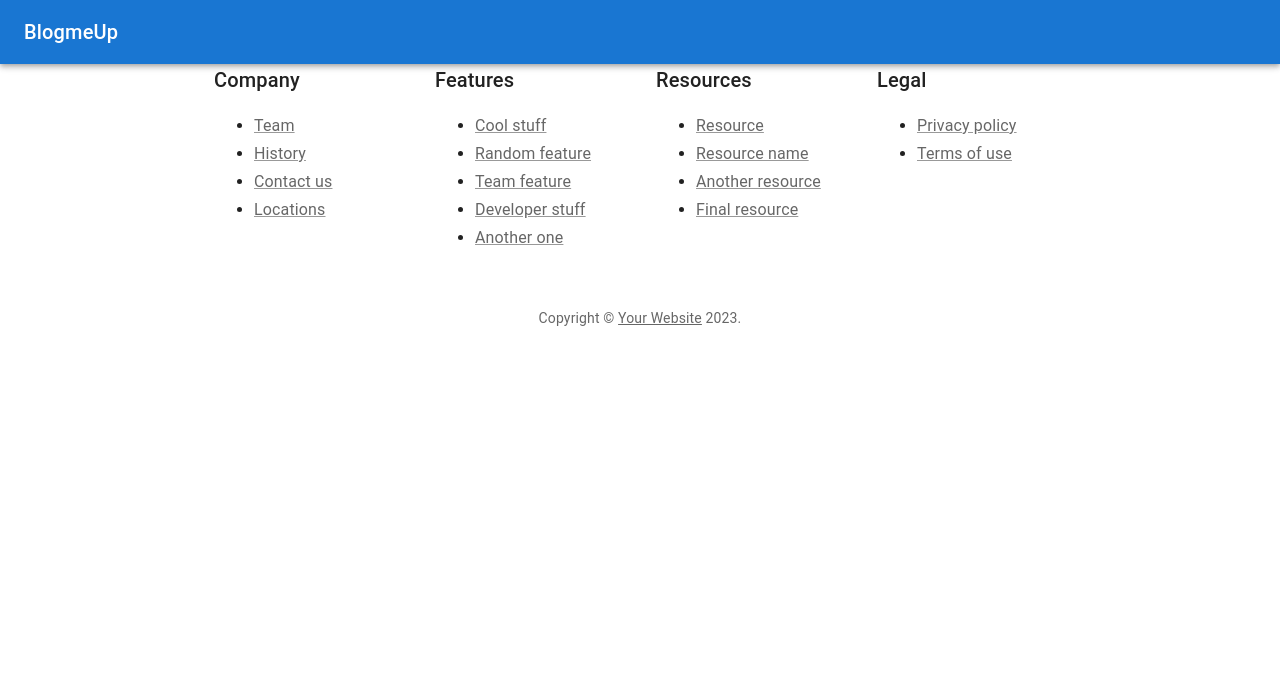
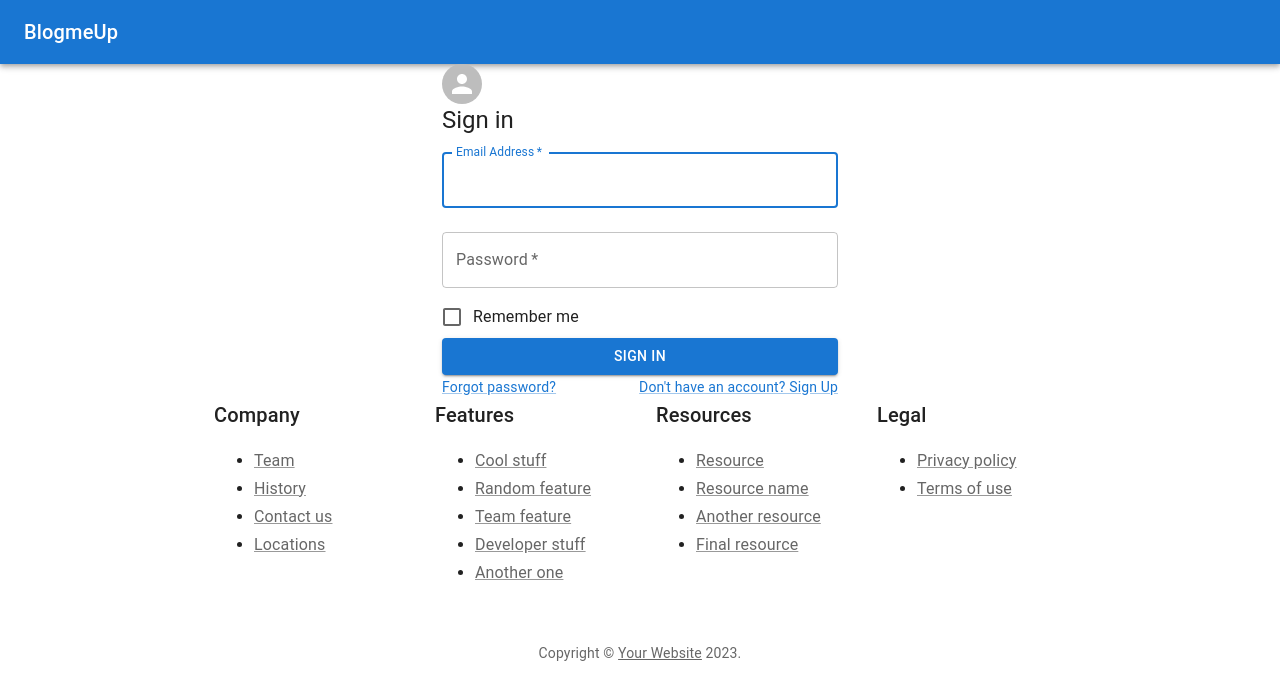
Before and after one commit to alimgee/drf_react, a React (Create React App) app in the folder react/blogapi/: page /signin in a window 1280 px wide. Shown: the top 700 px of the page. Built offline with nearby package versions, Linux system fonts and the light colour scheme.

Commit message:
Complete logon and add interceptors

```diff
--- a/react/blogapi/src/Axios.js
+++ b/react/blogapi/src/Axios.js
@@ -14,6 +14,74 @@ const axiosInstance = axios.create({
 	},
 });
 
+axiosInstance.interceptors.response.use(
+	(response) => {
+		return response;
+	},
+	async function (error) {
+		const originalRequest = error.config;
 
+		if (typeof error.response === 'undefined') {
+			alert(
+				'A server/network error occurred. ' +
+					'Looks like CORS might be the problem. ' +
+					'Sorry about this - we will get it fixed shortly.'
+			);
+			return Promise.reject(error);
+		}
+
+		if (
+			error.response.status === 401 &&
+			originalRequest.url === baseURL + 'token/refresh/'
+		) {
+			window.location.href = '/signin/';
+			return Promise.reject(error);
+		}
+
+		if (
+			error.response.data.code === 'token_not_valid' &&
+			error.response.status === 401 &&
+			error.response.statusText === 'Unauthorized'
+		) {
+			const refreshToken = localStorage.getItem('refresh_token');
+
+			if (refreshToken) {
+				const tokenParts = JSON.parse(atob(refreshToken.split('.')[1]));
+
+				// exp date in token is expressed in seconds, while now() returns milliseconds:
+				const now = Math.ceil(Date.now() / 1000);
+				console.log(tokenParts.exp);
+
+				if (tokenParts.exp > now) {
+					return axiosInstance
+						.post('/token/refresh/', { refresh: refreshToken })
+						.then((response) => {
+							localStorage.setItem('access_token', response.data.access);
+							localStorage.setItem('refresh_token', response.data.refresh);
+
+							axiosInstance.defaults.headers['Authorization'] =
+								'JWT ' + response.data.access;
+							originalRequest.headers['Authorization'] =
+								'JWT ' + response.data.access;
+
+							return axiosInstance(originalRequest);
+						})
+						.catch((err) => {
+							console.log(err);
+						});
+				} else {
+					console.log('Refresh token is expired', tokenParts.exp, now);
+					window.location.href = '/signin/';
+				}
+			} else {
+				console.log('Refresh token not available.');
+				window.location.href = '/signin/';
+			}
+		}
+
+		// specific error handling done elsewhere
+		return Promise.reject(error);
+	}
+);
 
 export default axiosInstance;
--- a/react/blogapi/src/components/Login.js
+++ b/react/blogapi/src/components/Login.js
@@ -1,29 +1,116 @@
 import React, { useState } from 'react';
+import axiosInstance from '../Axios';
+import { useNavigate } from "react-router-dom";
+//MaterialUI
+import Avatar from '@mui/material/Avatar';
+import Button from '@mui/material/Button';
+import CssBaseline from '@mui/material/CssBaseline';
+import TextField from '@mui/material/TextField';
+import FormControlLabel from '@mui/material/FormControlLabel';
+import Checkbox from '@mui/material/Checkbox';
+import Link from '@mui/material/Link';
+import Grid from '@mui/material/Grid';
+import Typography from '@mui/material/Typography';
+import Container from '@mui/material/Container';
 
-function Login() {
-  const [username, setUsername] = useState('');
-  const [password, setPassword] = useState('');
 
-  const handleSubmit = (event) => {
-    event.preventDefault();
-    // handle login logic here
-  }
+export default function SignIn() {
+	const navigate = useNavigate();
+	const initialFormData = Object.freeze({
+		email: '',
+		password: '',
+	});
 
-  return (
-    <form onSubmit={handleSubmit}>
-      <label>
-        Username:
-        <input type="text" value={username} onChange={event => setUsername(event.target.value)} />
-      </label>
-      <br />
-      <label>
-        Password:
-        <input type="password" value={password} onChange={event => setPassword(event.target.value)} />
-      </label>
-      <br />
-      <input type="submit" value="Submit" />
-    </form>
-  );
+	const [formData, updateFormData] = useState(initialFormData);
+
+	const handleChange = (e) => {
+		updateFormData({
+			...formData,
+			[e.target.name]: e.target.value.trim(),
+		});
+	};
+
+	const handleSubmit = (e) => {
+		e.preventDefault();
+		console.log(formData);
+
+		axiosInstance
+			.post(`token/`, {
+				email: formData.email,
+				password: formData.password,
+			})
+			.then((res) => {
+				localStorage.setItem('access_token', res.data.access);
+				localStorage.setItem('refresh_token', res.data.refresh);
+				axiosInstance.defaults.headers['Authorization'] =
+					'JWT ' + localStorage.getItem('access_token');
+				navigate('/');
+				//console.log(res);
+				//console.log(res.data);
+			});
+	};
+
+
+	return (
+		<Container component="main" maxWidth="xs">
+			<CssBaseline />
+			<div >
+				<Avatar></Avatar>
+				<Typography component="h1" variant="h5">
+					Sign in
+				</Typography>
+				<form  noValidate>
+					<TextField
+						variant="outlined"
+						margin="normal"
+						required
+						fullWidth
+						id="email"
+						label="Email Address"
+						name="email"
+						autoComplete="email"
+						autoFocus
+						onChange={handleChange}
+					/>
+					<TextField
+						variant="outlined"
+						margin="normal"
+						required
+						fullWidth
+						name="password"
+						label="Password"
+						type="password"
+						id="password"
+						autoComplete="current-password"
+						onChange={handleChange}
+					/>
+					<FormControlLabel
+						control={<Checkbox value="remember" color="primary" />}
+						label="Remember me"
+					/>
+					<Button
+						type="submit"
+						fullWidth
+						variant="contained"
+						color="primary"
+						onClick={handleSubmit}
+					>
+						Sign In
+					</Button>
+					<Grid container>
+						<Grid item xs>
+							<Link href="#" variant="body2">
+								Forgot password?
+							</Link>
+						</Grid>
+						<Grid item>
+							<Link href="#" variant="body2">
+								{"Don't have an account? Sign Up"}
+							</Link>
+						</Grid>
+					</Grid>
+				</form>
+			</div>
+		</Container>
+	);
 }
-
-export default Login;
--- a/react/blogapi/src/index.js
+++ b/react/blogapi/src/index.js
@@ -18,7 +18,7 @@ root.render(
       <Header />
       <Routes>
         <Route path="/" element={<App />} />
-        <Route path="/login" element={<Login />} />
+        <Route path="/signin" element={<Login />} />
         <Route path="/register" element={<SignUp />} />
 
       </Routes>
```
Also changed, not shown: 1 other file (tests, documents, lock files or other folders).
